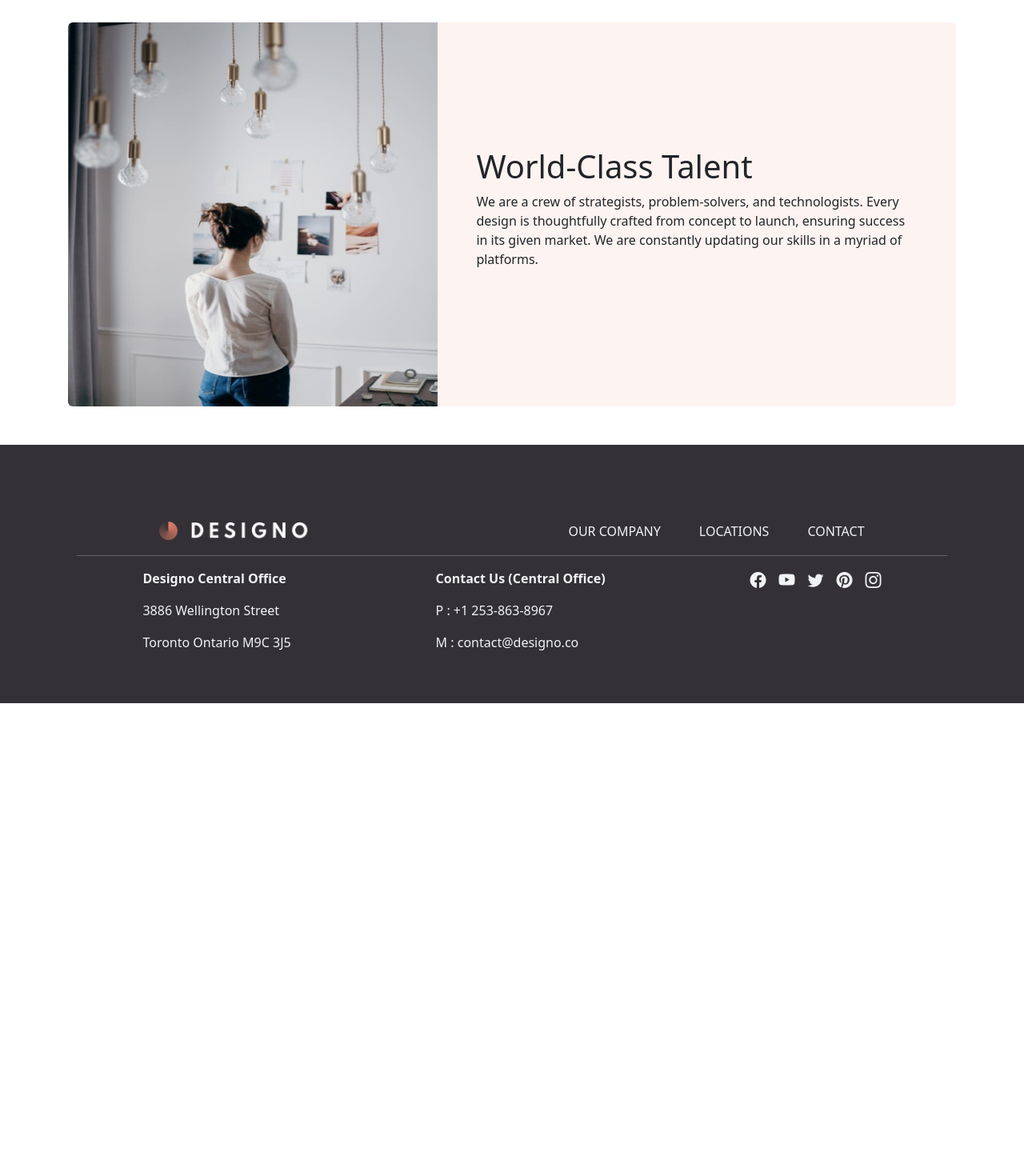
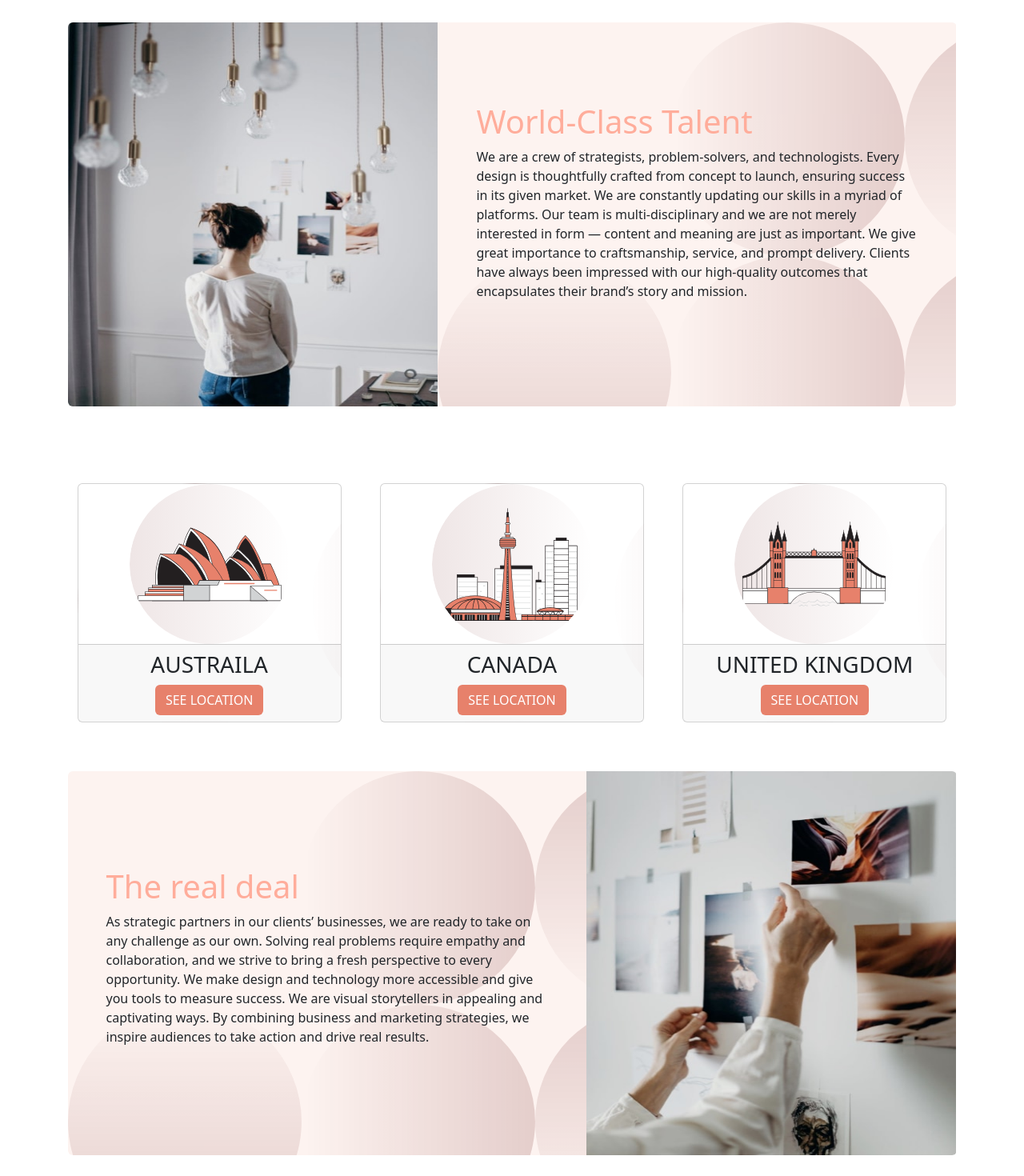
Before and after one commit to abdalsimam1-sketch/designo-multipage-website, a React (Vite) app: page /about in a window 1280 px wide. Shown: the part 620-2090 px from the top of the page at 80% size. Before the commit the page ends 1499 px from the top, so only its background shows below. Built offline with nearby package versions, Linux system fonts and the light colour scheme.

Commit message:
page:full about page

```diff
--- a/src/components/Footer.jsx
+++ b/src/components/Footer.jsx
@@ -4,7 +4,7 @@ export const Footer = () => {
   return (
     <>
       <>
-        <footer className=" footer p-5 text-center text-md-start mt-5">
+        <footer className=" footer p-5 text-center text-md-start ">
           <div className="card-body d-flex flex-column flex-md-row justify-content-around pt-5 gap-3">
             <img src={logolight} alt="" className="mx-auto m-md-0 " />{" "}
             <div className="d-flex gap-md-5 gap-3 flex-column flex-md-row ">
--- a/src/index.css
+++ b/src/index.css
@@ -125,15 +125,19 @@ footer img {
   background-color: var(--footer-bg) !important;
   height: 100%;
 }
-.world-class-section {
+.world-class-section,
+.real-deal-section {
   width: 1111px;
   height: 480px;
-
   overflow: hidden;
 }
-.world-text {
+.world-text,
+.real-text {
   background-color: var(--footer-bg);
+  overflow: hidden;
+  background-image: url(./assets/shared/desktop/bg-pattern-call-to-action.svg);
 }
+
 .about-hero-section {
   background-color: var(--peach);
   background-image: url(./assets/about/desktop/bg-pattern-hero-about-desktop.svg);
@@ -143,6 +147,22 @@ footer img {
   width: 1111px;
   height: 480px;
   overflow: hidden;
+}
+.location-section {
+  width: 1111px;
+  height: 360px;
+}
+.location-section img {
+  width: 200px;
+  background-image: url(./assets/shared/desktop/bg-pattern-small-circle.svg);
+
+  border-radius: 50%;
+}
+.location-section .card {
+  background-image: url(./assets/shared/desktop/bg-pattern-call-to-action.svg) !important;
+}
+.location-btn {
+  background-color: var(--peach) !important;
 }
 @media (max-width: 768px) {
   .home-hero-section {
@@ -196,4 +216,27 @@ footer img {
     width: 375px;
     height: 715px;
   }
+  .about-hero-section img {
+    content: url(./assets/about/mobile/image-about-hero.jpg);
+  }
+
+  .world-class-section {
+    width: 375px;
+    height: 865px;
+  }
+
+  .world-img img {
+    content: url(./assets/about/mobile/image-world-class-talent.jpg);
+  }
+  .location-section {
+    width: 380px;
+    height: 1111px;
+  }
+  .real-deal-section {
+    width: 375px;
+    height: 865px;
+  }
+  .real-deal-section img {
+    content: url(./assets/about/mobile/image-real-deal.jpg);
+  }
 }
--- a/src/pages/About.jsx
+++ b/src/pages/About.jsx
@@ -1,11 +1,29 @@
 import aboutHero from "../assets/about/desktop/image-about-hero.jpg";
 import worldClass from "../assets/about/desktop/image-world-class-talent.jpg";
 import realDeal from "../assets/about/desktop/image-real-deal.jpg";
+import { GetInTouch } from "../components/GetInTouch";
+import pic1 from "../assets/shared/desktop/illustration-australia.svg";
+import pic2 from "../assets/shared/desktop/illustration-united-kingdom.svg";
+import pic3 from "../assets/shared/desktop/illustration-canada.svg";
 
 export const About = () => {
+  const locationSamples = [
+    {
+      pic: pic1,
+      country: "AUSTRAILA",
+    },
+    {
+      pic: pic3,
+      country: "CANADA",
+    },
+    {
+      pic: pic2,
+      country: "UNITED KINGDOM",
+    },
+  ];
   return (
-    <>
-      <section className="about-hero-section mx-auto d-flex flex-column flex-md-row rounded my-5">
+    <main className="about-section text-center text-md-start">
+      <section className="about-hero-section mx-auto d-flex flex-column flex-md-row rounded my-md-5 ">
         <div className="about-hero-text col-md-7 d-flex flex-column justify-content-center p-5 text-white order-2 order-md-1">
           <h1>About us</h1>
           <p className="mb-5 m-md-0">
@@ -25,20 +43,64 @@ export const About = () => {
           />
         </div>
       </section>
-      <section className="world-class-section mx-auto d-flex flex-column flex-md-row  mb-5 rounded">
-        <div className="col-md-5">
+      <section className="world-class-section mx-auto d-flex flex-column flex-md-row rounded text-center text-md-start  my-md-5">
+        <div className="col-md-5 world-img">
           <img src={worldClass} alt="" className="img-fluid h-100 w-100" />
         </div>
         <div className="world-text d-flex flex-column justify-content-center col-md-7 p-5">
-          <h1>World-Class Talent</h1>
+          <h1 className="sample-title">World-Class Talent</h1>
           <p>
             We are a crew of strategists, problem-solvers, and technologists.
             Every design is thoughtfully crafted from concept to launch,
             ensuring success in its given market. We are constantly updating our
-            skills in a myriad of platforms.
+            skills in a myriad of platforms. Our team is multi-disciplinary and
+            we are not merely interested in form — content and meaning are just
+            as important. We give great importance to craftsmanship, service,
+            and prompt delivery. Clients have always been impressed with our
+            high-quality outcomes that encapsulates their brand’s story and
+            mission.
+          </p>
+          <p></p>
+        </div>
+      </section>
+      <section className="location-section mx-auto  my-md-5">
+        <div className="row">
+          {locationSamples.map((country) => (
+            <div className="col-12 mx-auto col-md-6 col-lg-4 g-5">
+              <div className="card">
+                <img src={country.pic} alt="" className="mx-auto" />
+                <div className="card-footer d-flex flex-column align-items-center">
+                  <h3 className="text-dark">{country.country}</h3>
+                  <button className="btn location-btn text-white">
+                    SEE LOCATION
+                  </button>
+                </div>
+              </div>
+            </div>
+          ))}
+        </div>
+      </section>
+      <section className="real-deal-section mx-auto d-flex flex-column flex-md-row rounded  my-md-5">
+        <div className="col-md-7 real-text p-5 d-flex flex-column justify-content-center ">
+          <h1 className="sample-title">The real deal</h1>
+          <p>
+            As strategic partners in our clients’ businesses, we are ready to
+            take on any challenge as our own. Solving real problems require
+            empathy and collaboration, and we strive to bring a fresh
+            perspective to every opportunity. We make design and technology more
+            accessible and give you tools to measure success. We are visual
+            storytellers in appealing and captivating ways. By combining
+            business and marketing strategies, we inspire audiences to take
+            action and drive real results.
           </p>
         </div>
+        <div className="col-md-5">
+          <img src={realDeal} alt="" className="w-100 h-100 img-fluid" />
+        </div>
       </section>
-    </>
+      <section>
+        <GetInTouch></GetInTouch>
+      </section>
+    </main>
   );
 };
```
